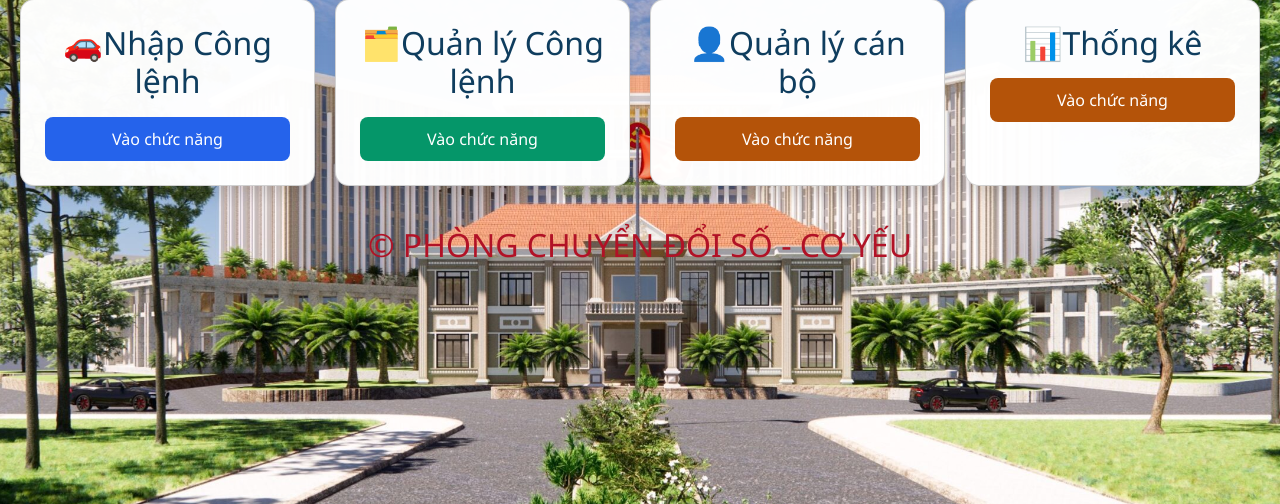
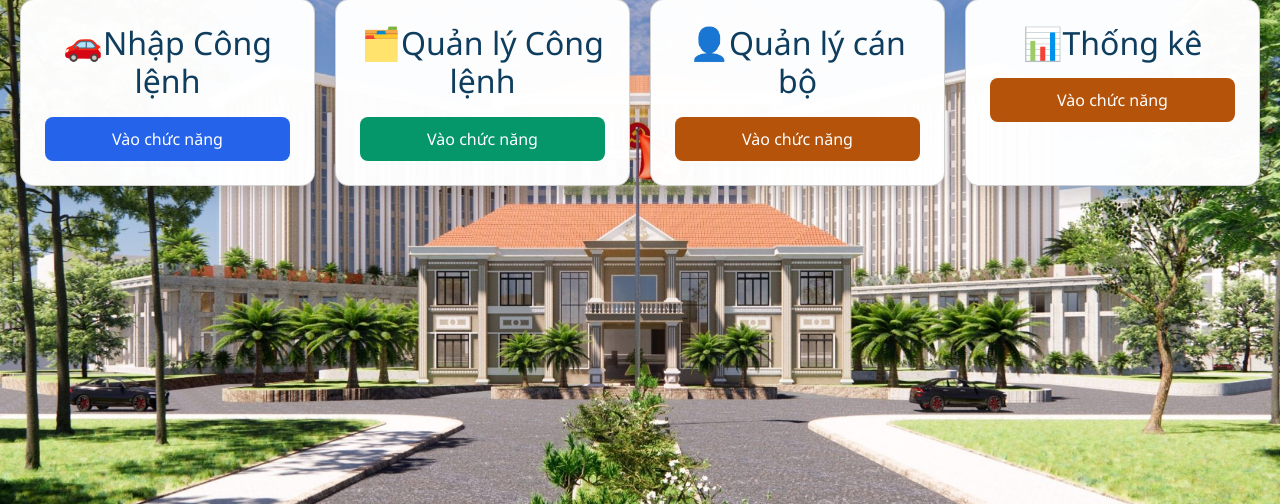
Before and after one commit to conkiencon2016-max/quanly-conglenh, a Flask app: page / in a window 1280 px wide. Shown: the part 205-709 px from the top of the page. Run offline with Flask 3, Linux system fonts and the light colour scheme; a user stored in the database is signed in.

Commit message:
home.html

```diff
--- a/templates/home.html
+++ b/templates/home.html
@@ -193,11 +193,6 @@ footer {
 </div>
 
 
-<footer>
-    <h2> © PHÒNG CHUYỂN ĐỔI SỐ - CƠ YẾU </h2>
-</footer>
-
-
 <!-- LOGOUT MODAL -->
 <div class="modal fade" id="logoutModal" tabindex="-1">
   <div class="modal-dialog modal-dialog-centered">
@@ -219,4 +214,5 @@ footer {
 
 <script src="https://cdn.jsdelivr.net/npm/bootstrap@5.3.2/dist/js/bootstrap.bundle.min.js"></script>
 </body>
+
 </html>
```
